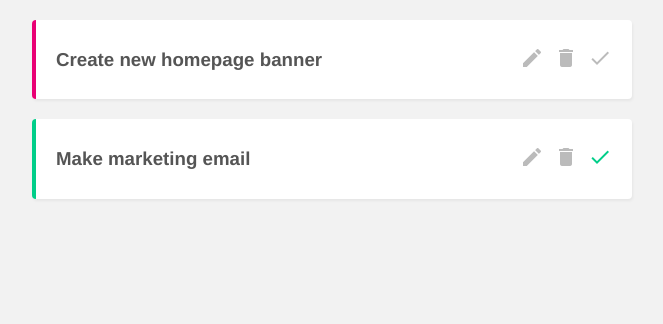
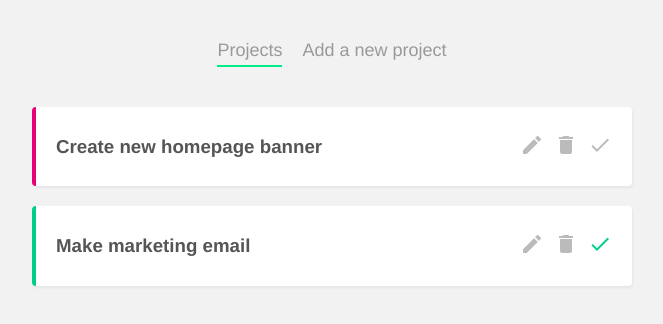
Before and after one commit to piotr-skolorzynski/vue-3-planner, a Vue app: page / in a window 1280 px wide. Shown: the top 324 px of the page, without its empty margins (308-971 px from the left). Built offline with nearby package versions, Linux system fonts and the light colour scheme; data requests are answered from the project's data file.

Commit message:
Create Navbar component and implement it on the main page

```diff
--- a/src/App.vue
+++ b/src/App.vue
@@ -1,6 +1,16 @@
 <template>
+  <Navbar />
+
   <router-view />
 </template>
+
+<script>
+import Navbar from './components/Navbar.vue';
+
+export default {
+  components: { Navbar },
+};
+</script>
 
 <style>
 body {
--- /dev/null
+++ b/src/components/Navbar.vue
@@ -0,0 +1,30 @@
+<template>
+  <nav class="main-nav">
+    <router-link :to="{ name: 'Home' }">Projects</router-link>
+    <router-link :to="{ name: 'AddProject' }">Add a new project</router-link>
+  </nav>
+</template>
+
+<script>
+export default {};
+</script>
+
+<style>
+.main-nav {
+  text-align: center;
+  margin: 40px auto;
+}
+
+.main-nav a {
+  display: inline-block;
+  text-decoration: none;
+  margin: 0 10px;
+  color: #999;
+  font-size: 18px;
+}
+
+a.router-link-active {
+  border-bottom: 2px solid #00ec89;
+  padding-bottom: 4px;
+}
+</style>
```
